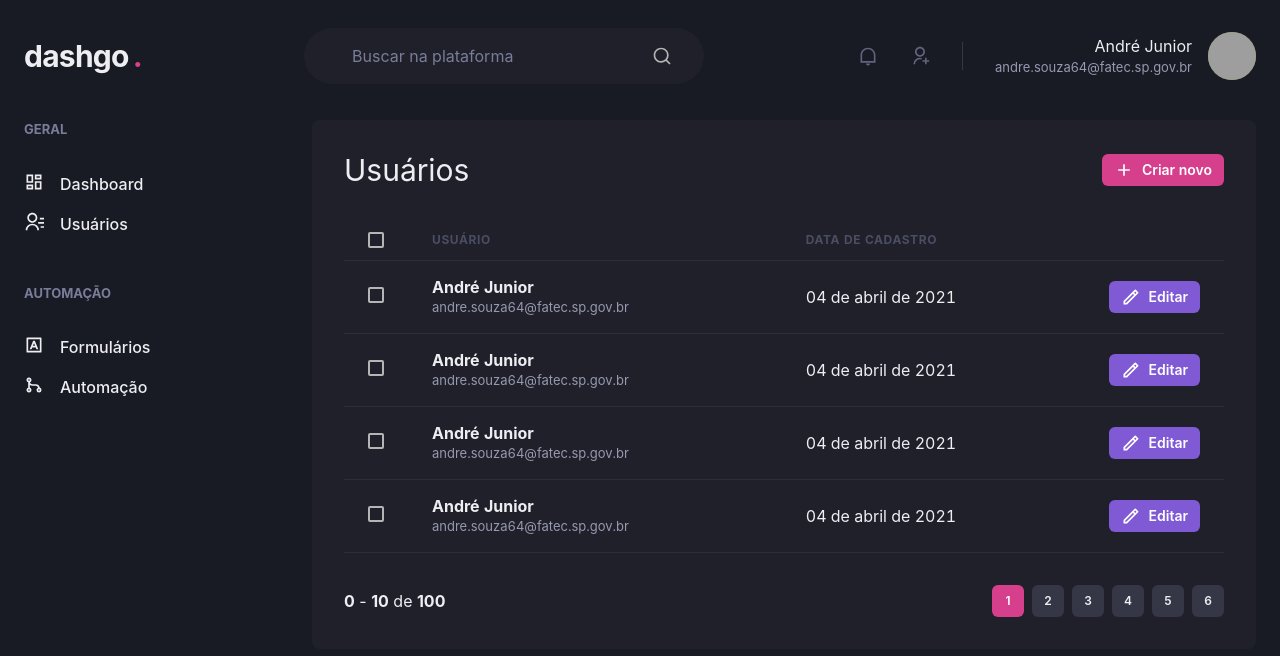
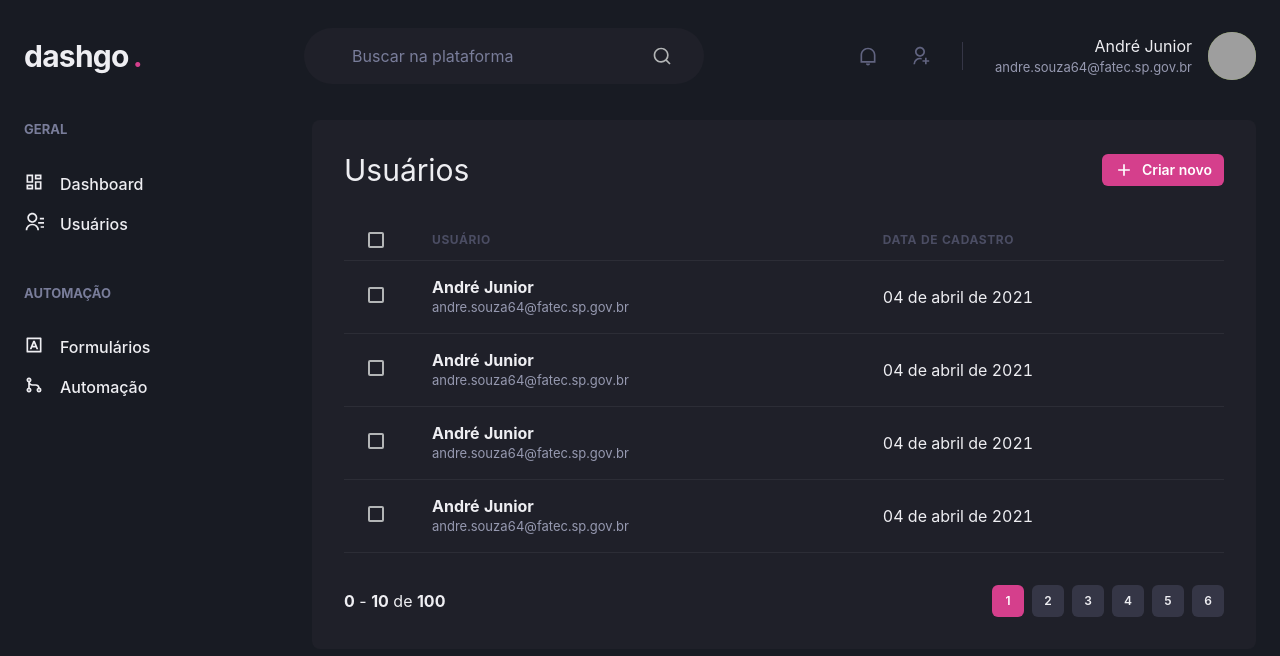
Before and after one commit to andrejr971/dashgo, a Next.js app: page /users in a window 1280 px wide. Shown: the top 656 px of the page. Built offline with nearby package versions, Linux system fonts and the light colour scheme; grey boxes are pictures that could not be loaded.

Commit message:
responsiveness add

```diff
--- a/src/components/Header/Logo.tsx
+++ b/src/components/Header/Logo.tsx
@@ -3,7 +3,7 @@
 export function Logo() {
   return (
     <Text
-      fontSize="3xl"
+      fontSize={['2xl', '3xl']}
       fontWeight="bold"
       letterSpacing="tight"
       w="64"
--- a/src/components/Header/NotificationsNav.tsx
+++ b/src/components/Header/NotificationsNav.tsx
@@ -5,9 +5,9 @@
 export function NotificationNav() {
   return (
     <HStack
-      spacing="8"
-      mx="8"
-      pr="8"
+      spacing={["6", "8"]}
+      mx={["6", "8"]}
+      pr={["6", "8"]}
       py="1"
       color="gray.500"
       borderRightWidth={1}
--- a/src/components/Header/Profile.tsx
+++ b/src/components/Header/Profile.tsx
@@ -1,14 +1,20 @@
 import { Avatar, Box, Flex, Text } from "@chakra-ui/react";
 
-export function Profile() {
+interface ProfileProps {
+  showProfileData?: boolean;
+}
+
+export function Profile({ showProfileData = true }: ProfileProps) {
   return (
     <Flex
       align="center"
     >
-      <Box mr="4" textAlign="right">
-        <Text>André Junior</Text>
-        <Text color="gray.300" fontSize="small">andre.souza64@fatec.sp.gov.br</Text>
-      </Box>
+      {showProfileData && (
+        <Box mr="4" textAlign="right">
+          <Text>André Junior</Text>
+          <Text color="gray.300" fontSize="small">andre.souza64@fatec.sp.gov.br</Text>
+        </Box>
+      )}
 
       <Avatar size="md" name="André Junior" src="https://github.com/andrejr971.png" />
     </Flex>
--- a/src/components/Pagination/index.tsx
+++ b/src/components/Pagination/index.tsx
@@ -1,10 +1,10 @@
-import { Button, Stack, Box } from "@chakra-ui/react";
+import { Stack, Box } from "@chakra-ui/react";
 import { PaginationItem } from "./PaginationItem";
 
 export function Pagination() {
   return (
     <Stack
-      direction="row"
+      direction={["column", "row"]}
       mt="8"
       justify="space-between"
       align="center"
--- /dev/null
+++ b/src/components/Sidebar/SidebarNav.tsx
@@ -0,0 +1,20 @@
+import { Stack } from "@chakra-ui/react";
+import { RiContactsLine, RiDashboardLine, RiGitMergeLine, RiInputMethodLine } from "react-icons/ri";
+import { NavLink } from "./NavLink";
+import { NavSection } from "./NavSection";
+
+export function SidebarNav() {
+  return (
+    <Stack spacing="12" alignItems="flex-start">
+      <NavSection title="GERAL">
+        <NavLink title="Dashboard" icon={RiDashboardLine} />
+        <NavLink title="Usuários" icon={RiContactsLine} />
+      </NavSection>
+
+      <NavSection title="AUTOMAÇÃO">
+        <NavLink title="Formulários" icon={RiInputMethodLine} />
+        <NavLink title="Automação" icon={RiGitMergeLine} />
+      </NavSection>
+    </Stack>
+  );
+}
--- /dev/null
+++ b/src/contexts/SiderbarDrawerContext.tsx
@@ -0,0 +1,32 @@
+import { useDisclosure, UseDisclosureReturn } from "@chakra-ui/react";
+import { useRouter } from "next/router";
+import { createContext, ReactNode, useContext, useEffect } from "react";
+
+interface SidebarDrawerProviderProps {
+  children: ReactNode;
+}
+
+type SidebarDrawerContextData = UseDisclosureReturn;
+
+const SidebarDrawerContext = createContext({} as SidebarDrawerContextData);
+
+export function SidebarDrawerProvider({ children }: SidebarDrawerProviderProps) {
+  const disclosure = useDisclosure();
+  const router = useRouter();
+
+  useEffect(() => {
+    disclosure.onClose();
+  }, [router.asPath]);
+
+  return (
+    <SidebarDrawerContext.Provider value={disclosure}>
+      {children}
+    </SidebarDrawerContext.Provider>
+  )
+}
+
+export function useSidebarDrawer() {
+  const context = useContext(SidebarDrawerContext);
+
+  return context;
+}
--- a/src/pages/_app.tsx
+++ b/src/pages/_app.tsx
@@ -1,11 +1,14 @@
 import { AppProps } from 'next/app';
 import { ChakraProvider } from '@chakra-ui/react';
 import { theme } from '../styles/theme';
+import { SidebarDrawerProvider } from '../contexts/SiderbarDrawerContext';
 
 function MyApp({ Component, pageProps }: AppProps) {
   return (
     <ChakraProvider resetCSS theme={theme}>
-      <Component {...pageProps} />
+      <SidebarDrawerProvider>
+        <Component {...pageProps} />
+      </SidebarDrawerProvider>
     </ChakraProvider>
   )
 }
--- a/src/pages/dashboard.tsx
+++ b/src/pages/dashboard.tsx
@@ -77,7 +77,7 @@
 
         <SimpleGrid flex="1" gap="4" minChildWidth="320px" align="flex-start">
           <Box
-            p="8"
+            p={["6", "8"]}
             bg="gray.800"
             borderRadius="8"
             pb="4"
--- a/src/pages/users/create.tsx
+++ b/src/pages/users/create.tsx
@@ -17,18 +17,18 @@
       >
         <Sidebar />
 
-        <Box flex="1" borderRadius={8} bg="gray.800" p="8">
+        <Box flex="1" borderRadius={8} bg="gray.800" p={["6", "8"]}>
           <Heading size="lg" fontWeight="normal">Criar usuário</Heading>
 
           <Divider my="6" borderColor="gray.700" />
 
           <VStack spacing="8">
-            <SimpleGrid minChildWidth="240px" spacing="8" w="100%">
+            <SimpleGrid minChildWidth="240px" spacing={["6", "8"]} w="100%">
               <Input name="name" label="Nome completo" type="text" />
               <Input name="email" label="E-mail" type="email" />
             </SimpleGrid>
 
-            <SimpleGrid minChildWidth="240px" spacing="8" w="100%">
+            <SimpleGrid minChildWidth="240px" spacing={["6", "8"]} w="100%">
               <Input name="password" type="password" label="Senha" />
               <Input name="password_confirmation" type="password" label="Confirmação da Senha" />
             </SimpleGrid>
--- a/src/pages/users/index.tsx
+++ b/src/pages/users/index.tsx
@@ -1,10 +1,15 @@
-import { Box, Button, Checkbox, Flex, Heading, Icon, Table, Tbody, Td, Text, Th, Thead, Tr } from "@chakra-ui/react";
+import { Box, Button, Checkbox, Flex, Heading, Icon, Table, Tbody, Td, Text, Th, Thead, Tr, useBreakpointValue } from "@chakra-ui/react";
 import { RiAddLine, RiPencilLine } from "react-icons/ri";
 import { Header } from "../../components/Header";
 import { Pagination } from "../../components/Pagination";
 import { Sidebar } from "../../components/Sidebar";
 
 export default function UserList() {
+  const isWideVersion = useBreakpointValue({
+    base: false,
+    lg: true,
+  });
+
   return (
     <Box>
       <Header />
@@ -36,18 +41,17 @@
           <Table colorScheme="whiteAlpha">
             <Thead>
               <Tr>
-                <Th px="6" color="gray.300" w="8">
+                <Th px={["4", "4", "6"]} color="gray.300" w="8">
                   <Checkbox colorScheme="pink" />
                 </Th>
                 <Th>Usuário</Th>
-                <Th>Data de cadastro</Th>
-                <Th w="8"></Th>
+                {isWideVersion && <Th>Data de cadastro</Th>}
               </Tr>
             </Thead>
 
             <Tbody>
               <Tr>
-                <Td px="6">
+                <Td px={["4", "4", "6"]}>
                   <Checkbox colorScheme="pink" />
                   </Td>
                 <Td>
@@ -56,21 +60,10 @@
                     <Text fontSize="small" color="gray.300">andre.souza64@fatec.sp.gov.br</Text>
                   </Box>
                 </Td>
-                <Td>04 de abril de 2021</Td>
-                <Td>
-                <Button
-                  as="a"
-                  size="sm"
-                  fontSize="sm"
-                  colorScheme="purple"
-                  leftIcon={<Icon as={RiPencilLine} fontSize={20} />}
-                >
-                  Editar
-                </Button>
-                </Td>
+                {isWideVersion && <Td>04 de abril de 2021</Td>}
               </Tr>
               <Tr>
-                <Td px="6">
+                <Td px={["4", "4", "6"]}>
                   <Checkbox colorScheme="pink" />
                   </Td>
                 <Td>
@@ -79,21 +72,10 @@
                     <Text fontSize="small" color="gray.300">andre.souza64@fatec.sp.gov.br</Text>
                   </Box>
                 </Td>
-                <Td>04 de abril de 2021</Td>
-                <Td>
-                <Button
-                  as="a"
-                  size="sm"
-                  fontSize="sm"
-                  colorScheme="purple"
-                  leftIcon={<Icon as={RiPencilLine} fontSize={20} />}
-                >
-                  Editar
-                </Button>
-                </Td>
+                {isWideVersion && <Td>04 de abril de 2021</Td>}
               </Tr>
               <Tr>
-                <Td px="6">
+                <Td px={["4", "4", "6"]}>
                   <Checkbox colorScheme="pink" />
                   </Td>
                 <Td>
@@ -102,21 +84,10 @@
                     <Text fontSize="small" color="gray.300">andre.souza64@fatec.sp.gov.br</Text>
                   </Box>
                 </Td>
-                <Td>04 de abril de 2021</Td>
-                <Td>
-                <Button
-                  as="a"
-                  size="sm"
-                  fontSize="sm"
-                  colorScheme="purple"
-                  leftIcon={<Icon as={RiPencilLine} fontSize={20} />}
-                >
-                  Editar
-                </Button>
-                </Td>
+                {isWideVersion && <Td>04 de abril de 2021</Td>}
               </Tr>
               <Tr>
-                <Td px="6">
+                <Td px={["4", "4", "6"]}>
                   <Checkbox colorScheme="pink" />
                   </Td>
                 <Td>
@@ -125,18 +96,7 @@
                     <Text fontSize="small" color="gray.300">andre.souza64@fatec.sp.gov.br</Text>
                   </Box>
                 </Td>
-                <Td>04 de abril de 2021</Td>
-                <Td>
-                <Button
-                  as="a"
-                  size="sm"
-                  fontSize="sm"
-                  colorScheme="purple"
-                  leftIcon={<Icon as={RiPencilLine} fontSize={20} />}
-                >
-                  Editar
-                </Button>
-                </Td>
+                {isWideVersion && <Td>04 de abril de 2021</Td>}
               </Tr>
             </Tbody>
           </Table>
```
Also changed, not shown: src/components/Header/index.tsx (+24 -3 lines), src/components/Sidebar/index.tsx (+27 -15 lines).
